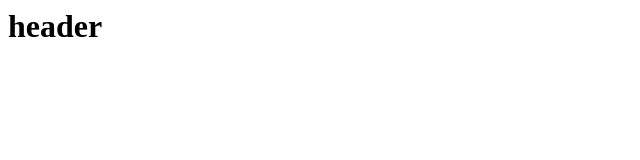
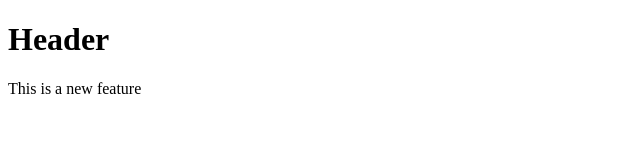
Before and after one commit to Ashutosh031T/localrepo, a plain HTML site: page index.html in a window 1280 px wide. Shown: the whole page, without its empty margins (0-640 px from the left). Drawn offline with Linux system fonts and the light colour scheme.

Commit message:
create something

```diff
--- a/index.html
+++ b/index.html
@@ -1,2 +1,12 @@
-<h1>header</h1>
-<html></html>
+<!DOCTYPE html>
+<html lang="en">
+<head>
+    <meta charset="UTF-8">
+    <meta name="viewport" content="width=device-width, initial-scale=1.0">
+    <title>Document</title>
+</head>
+<body>
+    <h1>Header</h1>
+    <p>This is a new feature</p>
+</body>
+</html>
```
